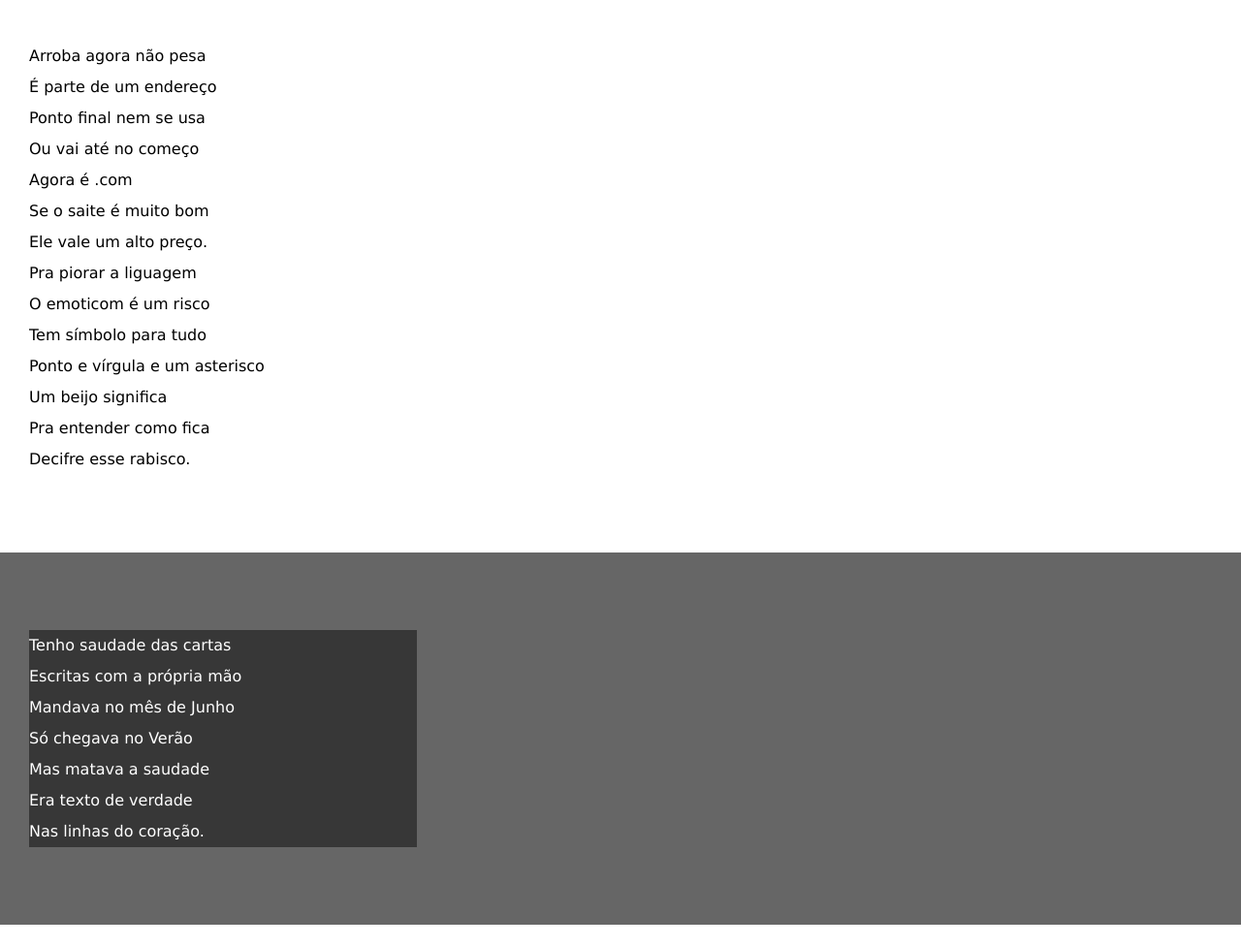
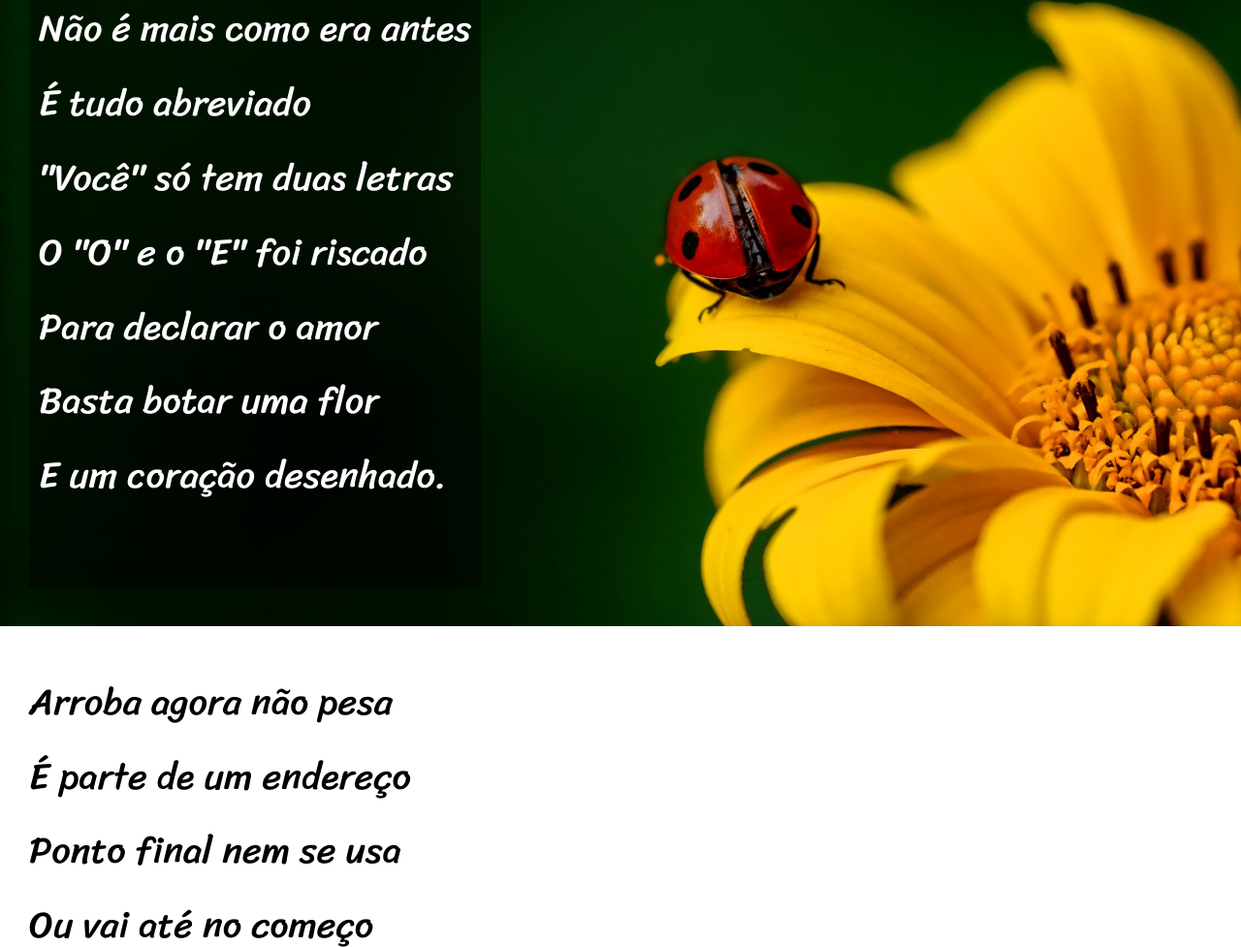
Before and after one commit to EdmirSoares/HTML-e-CSS-Guanabara, a plain HTML site: page Desafio 12/index.html in a window 1280 px wide. Shown: the part 1023-2000 px from the top of the page at 97% size. Drawn offline with Linux system fonts and the light colour scheme.

Commit message:
Update Final

```diff
--- a/Desafio 12/index.html
+++ b/Desafio 12/index.html
@@ -31,7 +31,7 @@
             </p>
     </section>
 
-    <section class="imagem">
+    <section class="imagem" id="img01">
             <p>
                 <pre>
                     Não é mais como era antes
@@ -73,7 +73,7 @@
                 </p>
     </section>
 
-    <section class="imagem">
+    <section class="imagem" id="img02">
         <p>
             <pre>
                 Tenho saudade das cartas
--- a/Desafio 12/style.css
+++ b/Desafio 12/style.css
@@ -33,7 +33,7 @@ header > h1{
     padding-top: 50px;
     font-variant:small-caps;
     font-family: var(--fonte2);
-    font-size: 10vh;
+    font-size: 10vw;
 }
 
 header > p{
@@ -41,23 +41,26 @@ header > p{
 }
 
 section{
-    padding-top: 10vh;
-    padding-bottom: 10vh;
+    padding-top: 5vh;
+    padding-bottom: 5vh;
     line-height: 2em;
     padding-left: 30px;
-    font-size: 2vh;
+    font-size: 3vw;
 
 }
 
 section.imagem > pre {
     background-color: rgba(0, 0, 0, 0.466);
-    width: 400px;
-    font-family: Verdana, Geneva, Tahoma, sans-serif;
+    display: inline-block;
+    padding: 10px;
+    font-family: var(--fonte1);
+    padding-bottom: 2em;
 
 }
 
 section.normal > pre{
-    font-family: Verdana, Geneva, Tahoma, sans-serif;
+    font-family: var(--fonte1);
+    padding-bottom: 2em;
 }
 
 a{
@@ -82,8 +85,24 @@ color: black;
 .imagem{
     background-color: rgba(0, 0, 0, 0.397);
     color: #fff;
+    box-shadow: inset 6px 6px 13px 0px rgba(0, 0, 0, 0.322);
+    background-attachment: fixed;
+    background-repeat: no-repeat;
 }
 
+
+#img01{
+    background-image: url(imagens/background001.jpg);
+    background-size: cover;
+    background-position: right center;
+
+}
+
+#img02{
+    background-image: url(imagens/background002.jpg);
+    background-size: cover;
+    background-position: right center;
+}
 
 footer{
         background-color: black;
```
